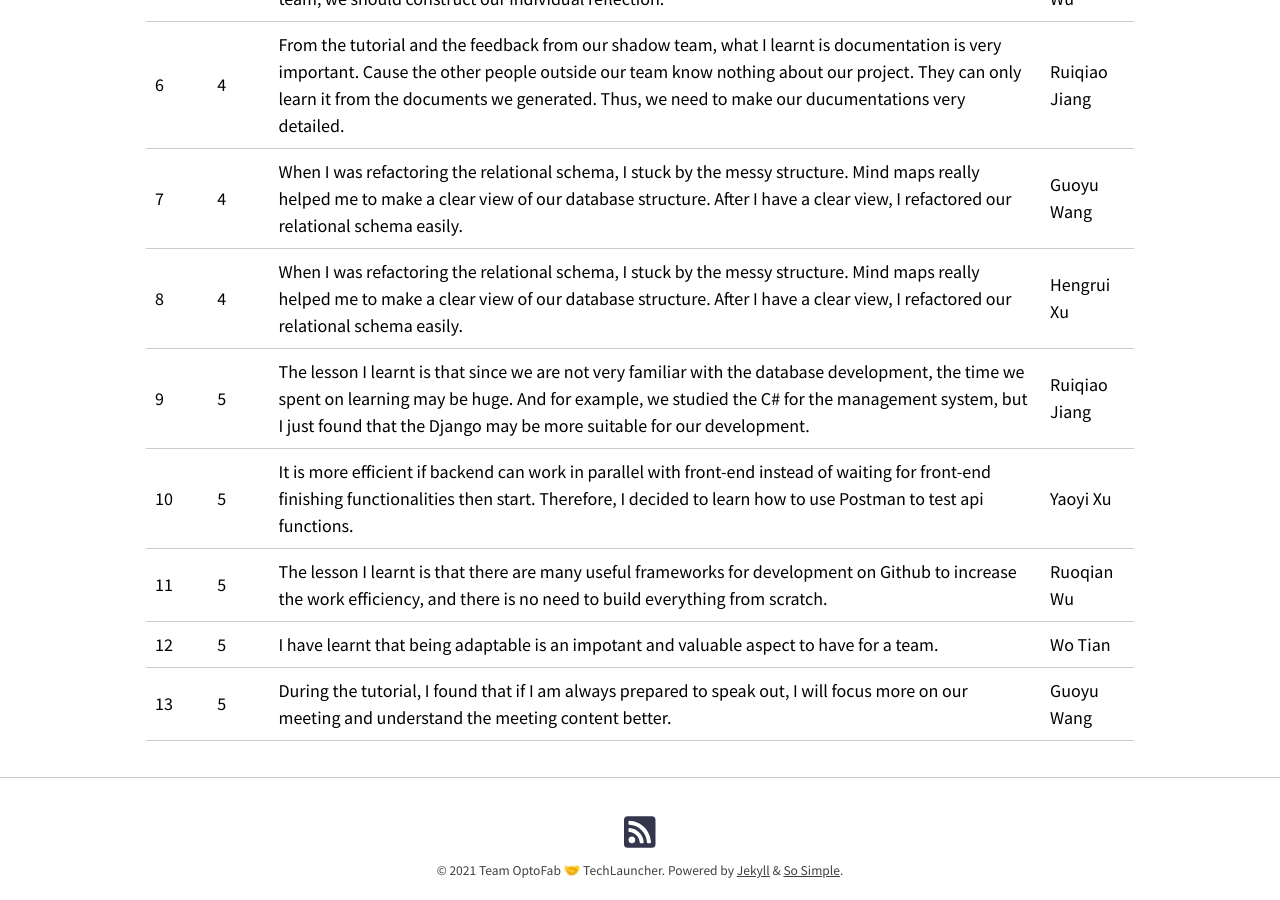
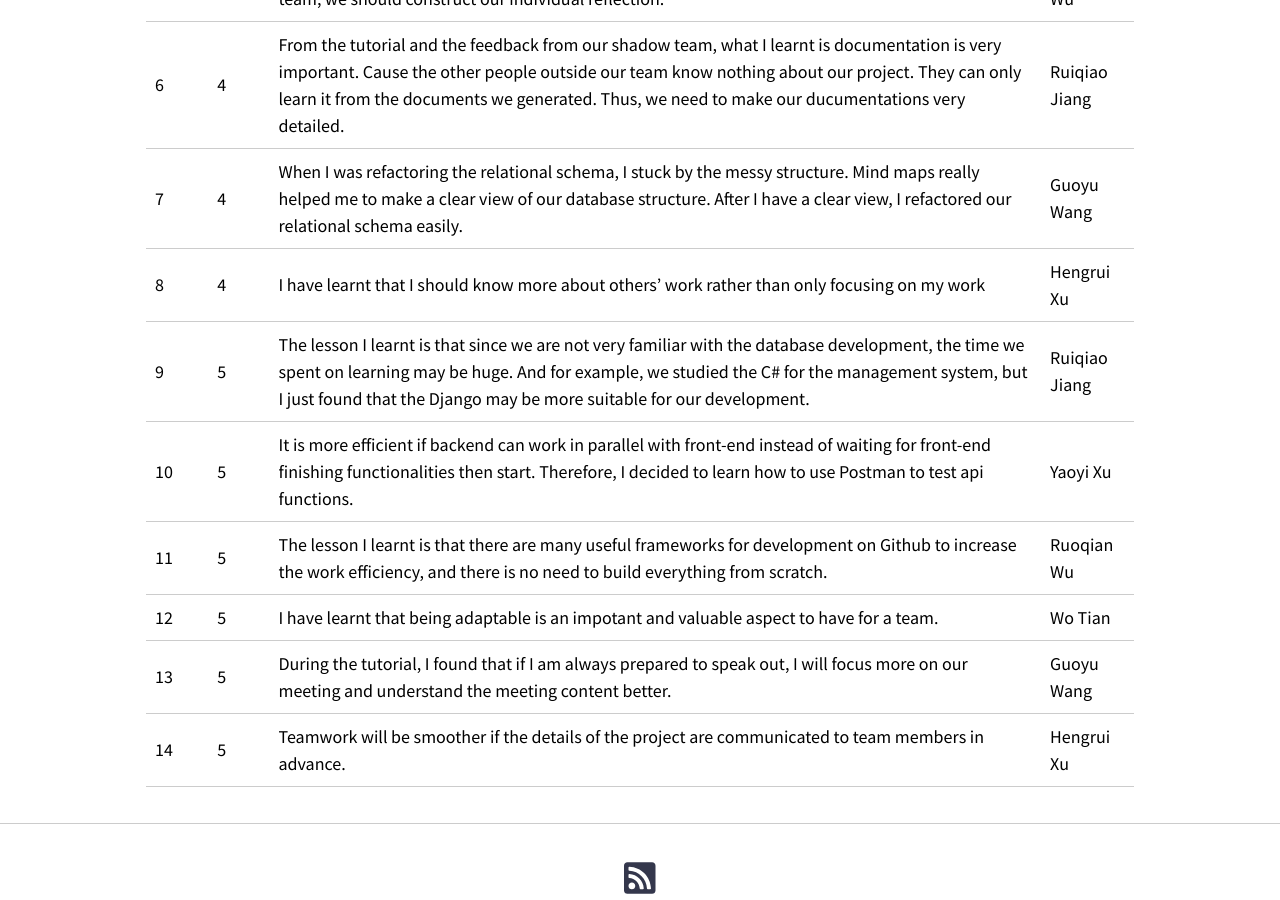
Before and after one commit to optofab/optofab.github.io, a Jekyll site: the page built from logs.md, in a window 1280 px wide and 900 px high, scrolled down 27752 px. Built offline with Jekyll 4.4.1, drawn with Linux system fonts in a browser that asks for light colours; nearby versions of some CDN libraries; emoji names are drawn with the system emoji font.

Commit message:
Update logs.md

```diff
--- a/logs.md
+++ b/logs.md
@@ -951,9 +951,10 @@ Decision making logs from previous semester: [link hosted on Confluence](https:/
 | 5         | 4        | The lesson I learnt is that although I am a part of the team, and we received the feedback as the team, we should construct our individual reflection.                                                                                                                                                                                           | Ruoqian Wu |
 | 6         | 4        | From the tutorial and the feedback from our shadow team, what I learnt is documentation is very important. Cause the other people outside our team know nothing about our project. They can only learn it from the documents we generated. Thus, we need to make our ducumentations very detailed.                                                                                                      | Ruiqiao Jiang |
 | 7         | 4        | When I was refactoring the relational schema, I stuck by the messy structure. Mind maps really helped me to make a clear view of our database structure. After I have a clear view, I refactored our relational schema easily.                                                                                                      | Guoyu Wang |
-| 8         | 4        | When I was refactoring the relational schema, I stuck by the messy structure. Mind maps really helped me to make a clear view of our database structure. After I have a clear view, I refactored our relational schema easily.                                                                                                      | Hengrui Xu |
+| 8         | 4        | I have learnt that I should know more about others' work rather than only focusing on my work                                                                                                     | Hengrui Xu |
 | 9         | 5        | The lesson I learnt is that since we are not very familiar with the database development, the time we spent on learning may be huge. And for example, we studied the C# for the management system, but I just found that the Django may be more suitable for our development.                                                                                                                                        |Ruiqiao Jiang |
 | 10         | 5       | It is more efficient if backend can work in parallel with front-end instead of waiting for front-end finishing functionalities then start. Therefore, I decided to learn how to use Postman to test api functions.                                                                                                                                                                                           | Yaoyi Xu |
 | 11         | 5       | The lesson I learnt is that there are many useful frameworks for development on Github to increase the work efficiency, and there is no need to build everything from scratch.                                                                                                                                                                                           | Ruoqian Wu |
 | 12        | 5        | I have learnt that being adaptable is an impotant and valuable aspect to have for a team.                                                                                                                                                                                         | Wo Tian |
 | 13        | 5        | During the tutorial, I found that if I am always prepared to speak out, I will focus more on our meeting and understand the meeting content better.                                                                                                                                                                                        | Guoyu Wang |
+| 14        | 5        | Teamwork will be smoother if the details of the project are communicated to team members in advance.                                                                                                                                                                                        | Hengrui Xu |
```
